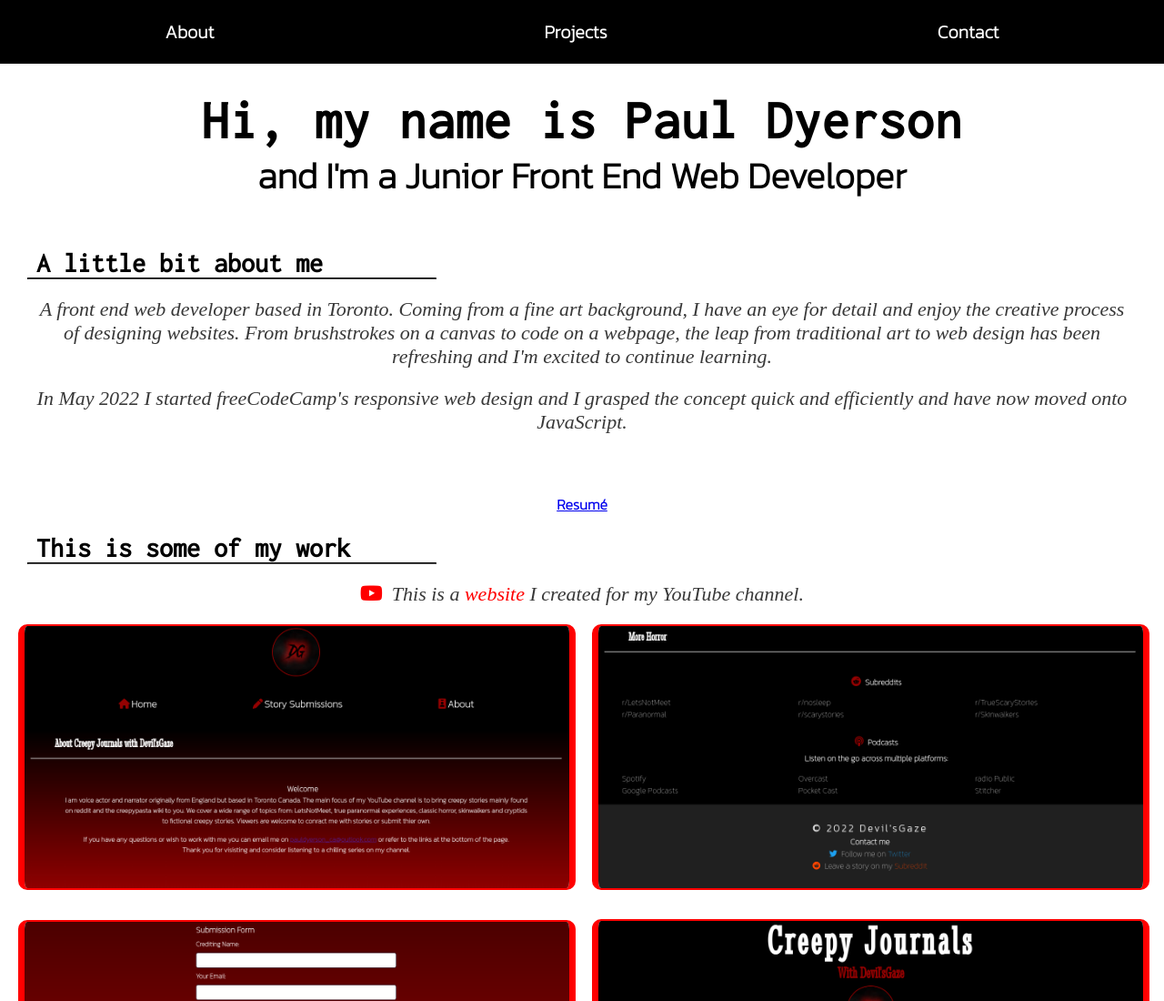
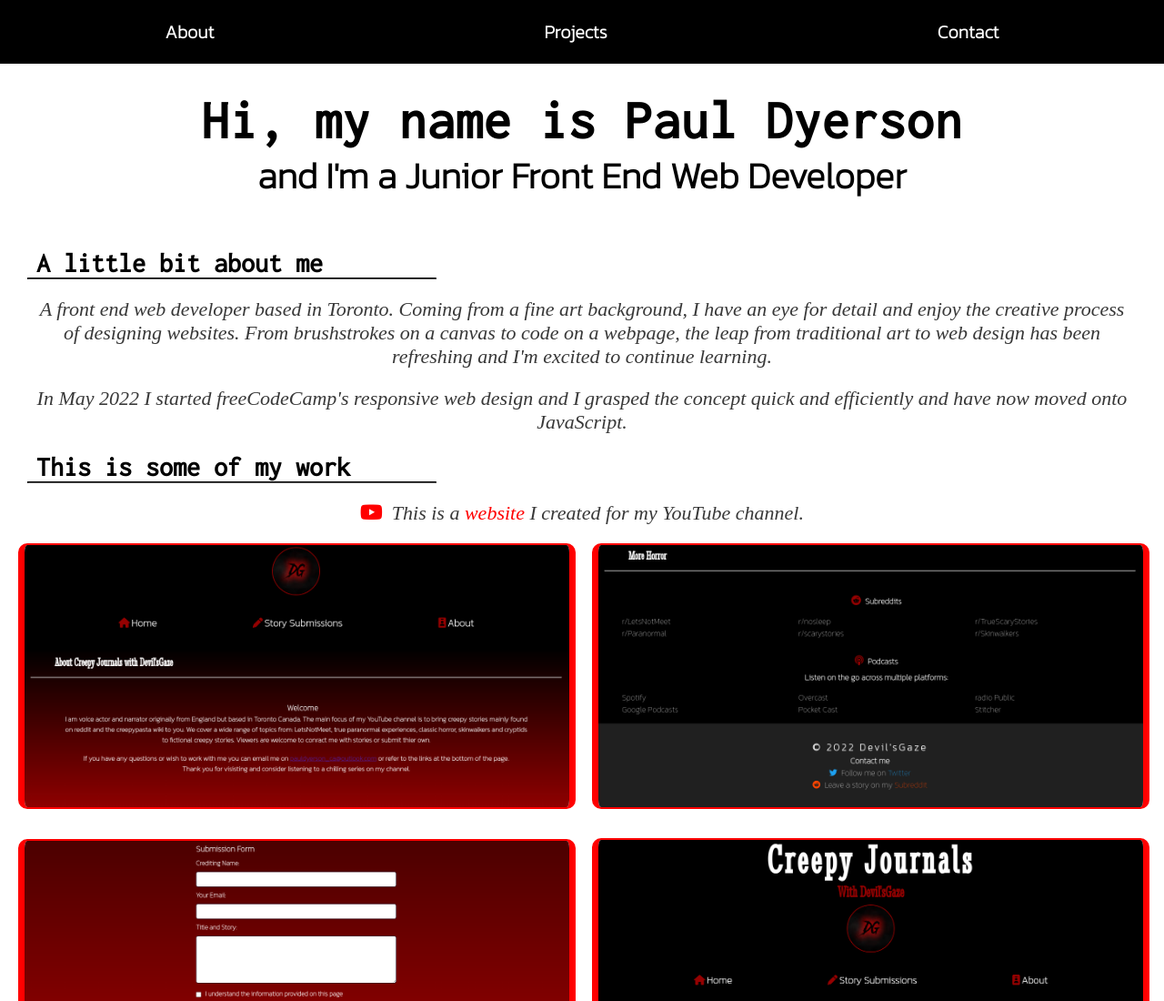
Before and after one commit to pld1994/portfolio, a plain HTML site: page index.html in a window 1280 px wide. Shown: the top 1100 px of the page at 91% size. Drawn offline with Linux system fonts and the light colour scheme.

Commit message:
Update index.html

```diff
--- a/index.html
+++ b/index.html
@@ -43,10 +43,6 @@
      leap from traditional art to web design has been refreshing and I'm excited to continue learning.
      <p id="about-p">In May 2022 I started freeCodeCamp's responsive web design and I grasped the concept quick and efficiently and have now moved onto JavaScript.</p>
      </i></p>
-     <div class="container">
-     <p id="resume-p"><a href="file:///home/chronos/u-055881b66eaef7354eb0bfaaa5ea678d628f3b3d/MyFiles/Downloads/Resume.pdf" target="_blank">Resumé</a></p>
-     </div>
-     </div>
     </section>
 
     <section id="Projects">
```
